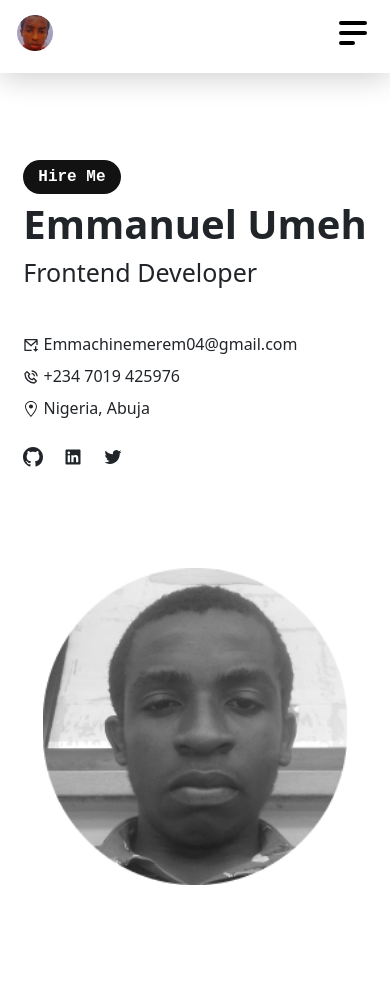
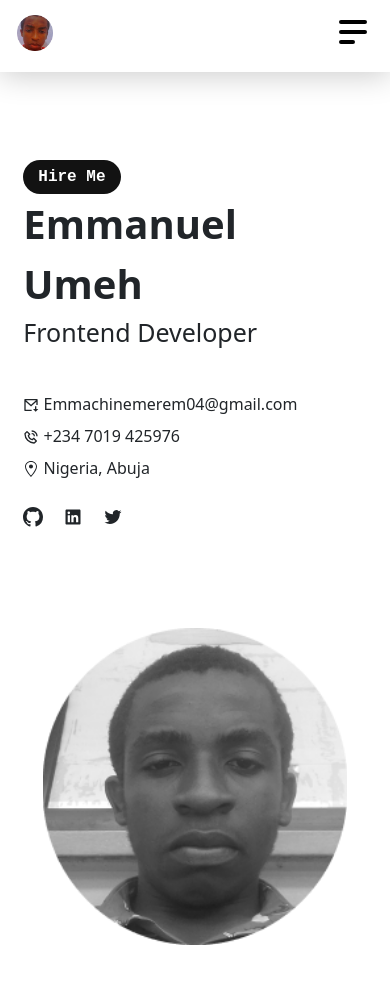
Before and after one commit to EmmaUmeh/EmmanuelUmehporfolio, a React (Create React App) app: page / in a window 390 px wide. Shown: the top 984 px of the page. Before the commit the page ends 935 px from the top, so only its background shows below. Built offline with nearby package versions, Linux system fonts and the light colour scheme.

Commit message:
commit app.css

```diff
--- a/src/App.css
+++ b/src/App.css
@@ -56,7 +56,7 @@ grid-gap: 50px;
 }
 .menubtn{
 
-  margin-top: -38px;
+  margin-top: -39px;
   display: none;
 
 }
@@ -77,15 +77,10 @@ grid-gap: 50px;
   font-weight: 800;
   font-family: monospace;
   padding: 5px 15px 5px 15px;
-  /* border-top-right-radius: 10px;
-  border-top-left-radius: 10px;
-  border-bottom-right-radius: 10px; */
-
 }
 .Herosection{
 position: relative;
 top: 60px;
-/* background-color: white; */
 padding: 100px 5px 50px 5px;
 box-shadow: 0px 4px 30px rgba(0, 0, 0, 0.2);
 }
@@ -118,28 +113,7 @@ justify-content: space-around;
 
 
 /* Responsive */
-@media screen and (max-width:500px) {
-  /* .Navchild{
-    position: fixed;
-    top: 0;
-    left: 0;
- display: block;
-
-    background-color: #FFFFFF;
-    padding: 50px 5px 5px 20px;
-    height: 100%;
-    width: 75%;
-    box-shadow: 0px 4px 30px rgba(0, 0, 0, 0.2);
-    overflow-x: hidden;
-    font-weight: 300;
-
-  }
-
-.expanded  .Navchild {
-    display: none;
-  } */
-
-
+@media screen and (max-width:580px) {
   .Navchild .Navsubchild{
     position: fixed;
     top: 0;
@@ -180,7 +154,6 @@ justify-content: space-around;
   }
   .imageUrl{
     display: block;
-    /* margin-top: 30px; */
   }
   .herocontainer{
     width: 100%;
@@ -193,10 +166,8 @@ justify-content: space-around;
     margin-top: 100px;
     width: 80%;
   }
-
-
-/* .Navcontainer{
-  box-shadow: none;
-} */
+  .descriptionname{
+    width: 50%;
+  }
 
 }
```
